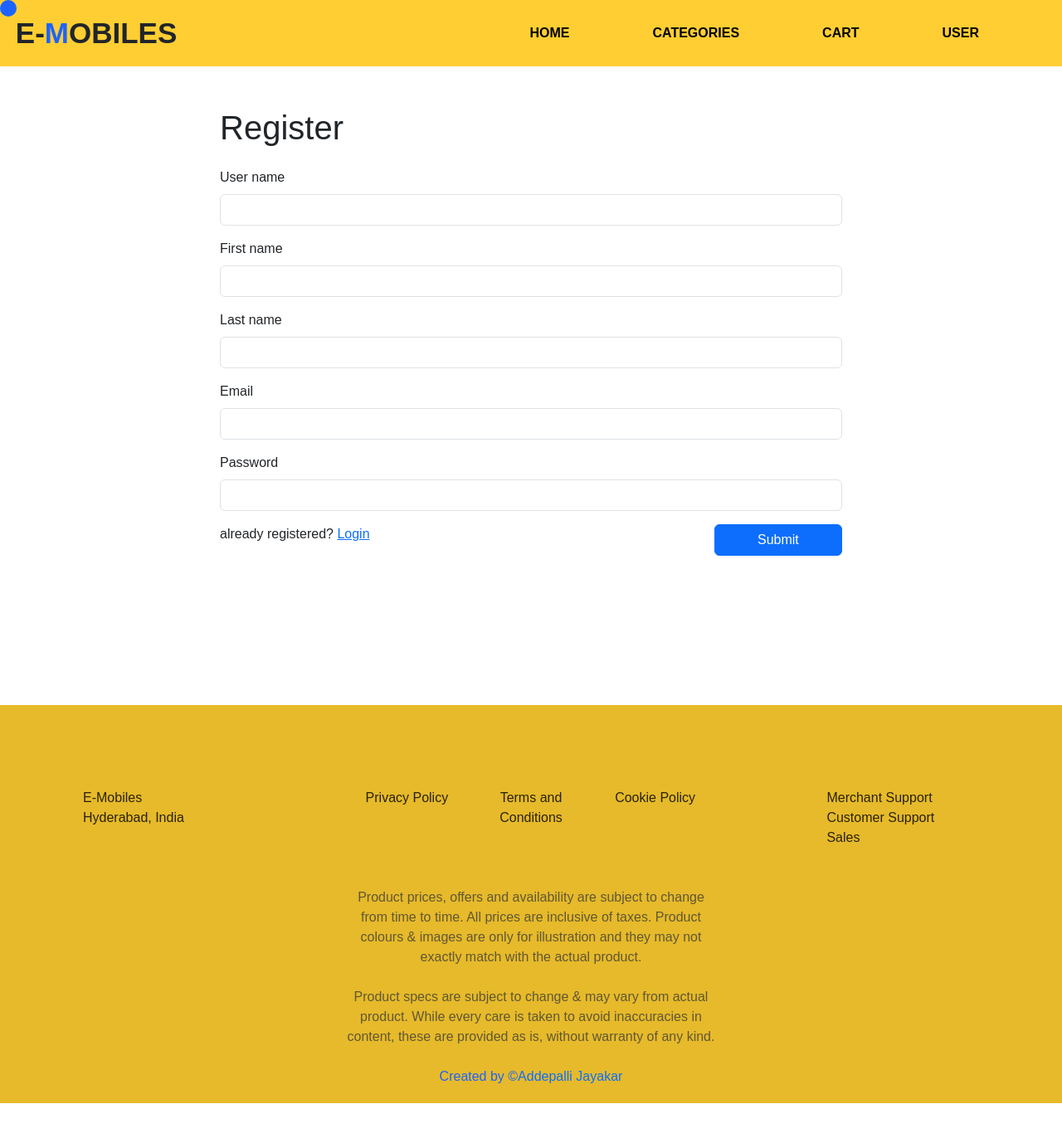
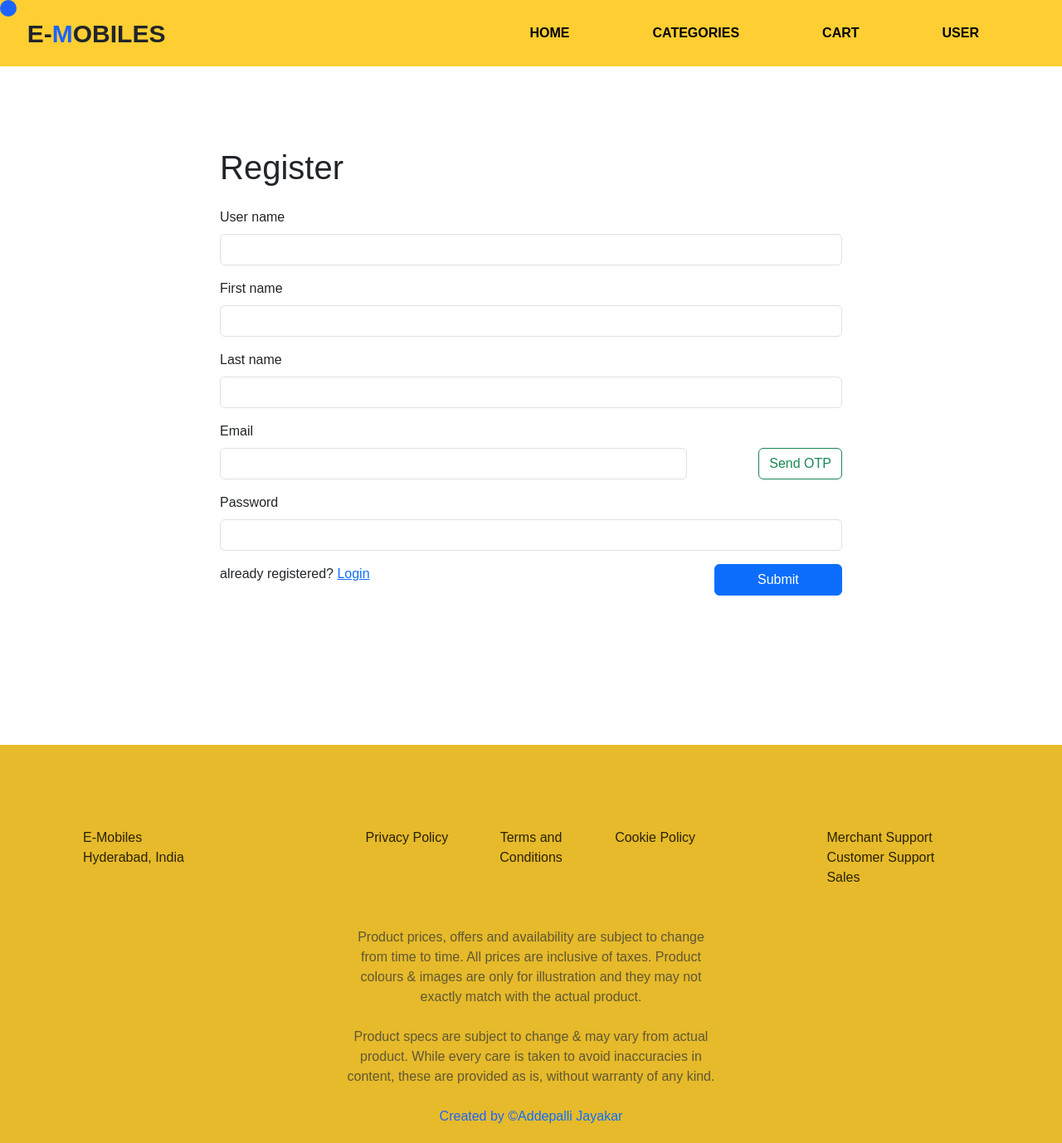
Before and after one commit to JayakarAddepalli/EMOBILESCART, a Django app: page /APP/register/ in a window 1280 px wide. Shown: the whole page at 83% size. Before the commit the page ends 1330 px from the top, so only its background shows below. Run offline with Django 5.2, Linux system fonts and the light colour scheme; some libraries are stand-ins or nearby versions; some web fonts are replaced.

Commit message:
Added Email Verification while performing registration process & also added some changes while payment

```diff
--- a/APP/views.py
+++ b/APP/views.py
@@ -121,28 +121,154 @@ def successView(request):
 
 # #########################################################################
 
+def RegisterView(request):
+    if request.method == "POST":
+        if "send_otp" in request.POST:
 
-def RegisterView(request):
-    if request.method == 'POST':
-        user = User.objects.filter(username = request.POST['username'])
-        if user.exists():
-            messages.info(request, 'user already exist')
-            return redirect(reverse('APP:register'))
+            email = request.POST.get("email")
 
-        form = Register(request.POST)
-        if form.is_valid():
-            form.save()
+            useremail = User.objects.filter(email=email).exists()
 
-            u = form.cleaned_data['username']
-            email = form.cleaned_data['email']
-            subject = 'Registered Successfully for E-MobileCart'
-            msg = f'Hi {u} , your Account has been created for E-MOBILECART. Enjoy Shopping'
+            if useremail:
+                return render(request, "register.html", {"error": "This email is already registered. Kindly use another email!"})
 
-            send_mail(subject=subject, message=msg, from_email=settings.EMAIL_HOST_USER, recipient_list=[email] )
-            return redirect(reverse('APP:login'))
 
-    form = Register()
-    return render(request, 'register.html', {'f':form})
+            username = request.POST.get("username")
+            firstname = request.POST.get("first_name")
+            lastname = request.POST.get("last_name")
+
+
+            if not email:
+                return render(request, "register.html", {"error": "Email is required"})
+
+            otp = random.randint(100000, 999999)  # Generate a 6-digit OTP
+            request.session["username"] = username
+            request.session["first_name"] = firstname
+            request.session["last_name"] = lastname
+            request.session["email_otp"] = otp  # Save OTP in session
+            request.session["otp_email"] = email
+            request.session["otp_verified"] = False
+            request.session["otp_sent"] = False
+
+            send_mail(
+                subject="Your OTP Code",
+                message=f"Your OTP is {otp}. Do not share it with anyone.",
+                from_email=settings.EMAIL_HOST_USER,
+                recipient_list=[email],
+                fail_silently=False,
+            )
+
+            request.session["otp_sent"] = True
+
+            return render(request, "register.html", {
+                "otp_sent": True,
+                "message": "OTP sent successfully!",
+                "email": email,
+                "username": username,
+                "firstname": firstname,
+                "lastname": lastname
+            })
+
+        elif "verify_otp" in request.POST:
+            entered_otp = request.POST.get("emailOTP")
+            stored_otp = request.session.get("email_otp")
+
+            if not entered_otp:
+                return render(request, "register.html", {
+                    "error": "Please enter the OTP",
+                    "otp_sent": True,
+                    "otp_verified": False,
+                    "email": request.session.get("otp_email"),
+                    "username": request.session.get("username"),
+                    "firstname": request.session.get("first_name"),
+                    "lastname": request.session.get("last_name"),
+                })
+
+            if str(entered_otp) == str(stored_otp):
+                request.session["otp_verified"] = True
+
+                return render(request, "register.html", {
+                    "message": "OTP verified successfully!",
+                    "otp_sent": False,
+                    "otp_verified": True,
+                    "email": request.session.get("otp_email"),
+                    "username": request.session.get("username"),
+                    "firstname": request.session.get("first_name"),
+                    "lastname": request.session.get("last_name"),
+                })
+            else:
+                return render(request, "register.html", {
+                    "error": "Invalid OTP",
+                    "otp_sent": True,
+                    "otp_verified": False,
+                    "email": request.session.get("otp_email"),
+                    "username": request.session.get("username"),
+                    "firstname": request.session.get("first_name"),
+                    "lastname": request.session.get("last_name"),
+                })
+
+        else:
+            request.session["username"] = request.POST.get("username")
+            request.session["first_name"] = request.POST.get("first_name")
+            request.session["last_name"] = request.POST.get("last_name")
+            request.session["otp_email"] = request.POST.get("email")
+
+            if not request.session.get("otp_sent"):
+                return render(request, "register.html", {
+                    "error": "Please verify your email before registering.",
+                    "otp_sent": False,
+                    "otp_verified": False,
+                    "email": request.session.get("otp_email"),
+                    "username": request.session.get("username"),
+                    "firstname": request.session.get("first_name"),
+                    "lastname": request.session.get("last_name"),
+                })
+
+            if not request.session.get("otp_verified"):  # Ensure OTP was verified
+                return render(request, "register.html", {
+                    "error": "Please verify your OTP before registering.",
+                    "otp_sent": True,
+                    "otp_verified": False,
+                    "email": request.session.get("otp_email"),
+                    "username": request.session.get("username"),
+                    "firstname": request.session.get("first_name"),
+                    "lastname": request.session.get("last_name"),
+                })
+
+            user = User.objects.filter(username = request.POST['username'])
+            if user.exists():
+                messages.info(request, 'user already exist')
+                return redirect(reverse('APP:register'))
+
+            form = Register(request.POST)
+            if form.is_valid():
+                form.save()
+
+                u = form.cleaned_data['username']
+                email = form.cleaned_data['email']
+                subject = 'Registered Successfully for E-MobileCart'
+                msg = f'Hi {u} , your Account has been created for E-MOBILECART. Enjoy Shopping'
+
+                send_mail(subject=subject, message=msg, from_email=settings.EMAIL_HOST_USER, recipient_list=[email] )
+
+                request.session["first_name"] = ""
+                request.session["last_name"] = ""
+                request.session["username"] = ""
+                request.session["otp_verified"] = False
+                request.session["otp_sent"] = False
+
+                return redirect(reverse('APP:login'))
+
+            form = Register()
+            return render(request, 'register.html', {'f':form})
+
+    return render(request, "register.html", {
+        "email": request.session.get("otp_email", ""),
+        "username": request.session.get("username", ""),
+        "firstname": request.session.get("first_name", ""),
+        "lastname": request.session.get("last_name", "")
+    })
+
 
 def CusLoginView(request):
     if request.method == 'POST':
@@ -158,8 +284,9 @@ def CusLoginView(request):
                 login(request, user)
 
                 send_mail(subject=subject, message=mesg, from_email=settings.EMAIL_HOST_USER, recipient_list=[user.email])
+                data = Trends.objects.all()
 
-                return render(request, 'home.html', {'u':user})
+                return render(request, 'home.html', {'u':user, 'd':data})
             else:
                 messages.info(request, 'invalid username or password')
                 return redirect(reverse('APP:login'))
@@ -172,6 +299,7 @@ def UserView(request):
 
 def CusLogoutView(request):
     logout(request)
+    request.session["otp_email"] = ""
     return redirect(reverse('APP:user'))
 
 def APPLEBUYNOWVIEW(request, id):
@@ -260,9 +388,10 @@ def viewcart(request):
 
     totalprize = applesum + oneplussum + samsungsum + redmisum + realmesum
 
+    originalUserEmail = request.session["otp_email"]
     if request.method == 'POST':
-        email = request.POST['email']
-        user = User.objects.filter(email= email)
+
+        user = User.objects.filter(email= originalUserEmail)
 
         # print(user[0].email)
         if user.exists():
@@ -270,7 +399,6 @@ def viewcart(request):
             pincode = request.POST['PinCode']
 
             paymentMode = request.POST['PaymentMode']
-
 
             if len(mobile) == 10 and len(pincode) == 6:
 
@@ -334,7 +462,7 @@ def viewcart(request):
 
 
 
-    return render(request, 'cart.html', {'cartitems':cartitems, 'onepluscartitem':onepluscartitem, 'samsungcartitem':samsungcartitem, 'redmicartitem':redmicartitem, 'realmecartitem':realmecartitem, 'appletotalprize':applesum, 'oneplustotalprize':oneplussum, 'samsungtotalprize':samsungsum, 'redmitotalprize':redmisum, 'realmetotalprize':realmesum, 'totalprize':totalprize})
+    return render(request, 'cart.html', {'cartitems':cartitems, 'onepluscartitem':onepluscartitem, 'samsungcartitem':samsungcartitem, 'redmicartitem':redmicartitem, 'realmecartitem':realmecartitem, 'appletotalprize':applesum, 'oneplustotalprize':oneplussum, 'samsungtotalprize':samsungsum, 'redmitotalprize':redmisum, 'realmetotalprize':realmesum, 'totalprize':totalprize, 'originalUserEmail': originalUserEmail})
 
 
 @login_required(login_url='APP:login')
--- a/static/userjs.js
+++ b/static/userjs.js
@@ -20,7 +20,7 @@ window.addEventListener('scroll',()=>{
 
 let useranchorlink = document.getElementById('useranchorlink');
 
-    if(location.href == 'https://jayakara.pythonanywhere.com/APP/user/' ){
+    if(location.href == 'https://jayakar.pythonanywhere.com/APP/user/' ){
         useranchorlink.style.color = 'blue';
     }
     else{
@@ -35,14 +35,15 @@ let useranchorlink = document.getElementById('useranchorlink');
 let useranchor = document.getElementById('useranchor');
 
 customer.addEventListener('click',()=>{
-    location.href = 'http://127.0.0.1:8000/APP/login/'
+    location.href = 'http://jayakar.pythonanywhere.com/APP/login/'
 })
 
 admin.addEventListener('click',()=>{
-    location.href = 'http://127.0.0.1:8000/admin/'
+    location.href = 'http://jayakar.pythonanywhere.com/admin/'
+    console.log(location.href);
 });
 
-if((window.location.href == 'https://jayakara.pythonanywhere.com/APP/user/') || (window.location.href == 'http://127.0.0.1:8000/APP/register/') || (window.location.href == 'http://127.0.0.1:8000/APP/login/')){
+if((window.location.href == 'https://jayakar.pythonanywhere.com/APP/user/') || (window.location.href == 'http://jayakar.pythonanywhere.com/APP/register/') || (window.location.href == 'https://jayakar.pythonanywhere.com/APP/login/')){
     useranchor.style.color = '#1D63FF';
 }
 
--- a/template/nav.html
+++ b/template/nav.html
@@ -117,13 +117,13 @@
 <body>
     <header>
         <nav id="navbar">
-            <div id="logoimg">
+            <div id="logoimg" style='font-size:30px'>
                 E-<span style="color: #1D63FF;">M</span>OBILES
             </div>
             <div id="navicondiv">
                 <img src="{% static 'navicon.png' %}" alt="" id="navicon">
             </div>
-            <div id="anchor">
+            <div id="anchor" style='font-size:16px'>
                 <div id="crossdiv">
                     <img src="{% static 'cross.png' %}" alt="" id="cross">
                 </div>
--- a/template/register.html
+++ b/template/register.html
@@ -37,32 +37,46 @@
 {% endblock head %}
 
 {% block body %}
-<div class="reg">
+<div class="reg mt-5">
     <form action="" method="post" enctype="multipart/form-data" class="registerform mx-auto">
         {% csrf_token %}
         <h1 class="mb-4">Register</h1>
-        {% if messages %}
-            {% for message in messages %}
-            <div class="alert alert-danger">
+        {% if message %}
+            <div class="alert alert-success">
                 {{message}}
             </div>
-            {% endfor %}
+        {% elif error %}
+            <div class="alert alert-danger">
+                {{error}}
+            </div>
         {% endif %}
         <div class="mb-3">
             <label for="un" class="form-label">User name</label>
-            <input type="text" name="username" id="un" class="form-control">
+            <input type="text" name="username" id="un" class="form-control" value="{{username}}">
         </div>
         <div class="mb-3">
             <label for="fn" class="form-label">First name</label>
-            <input type="text" name="first_name" id="fn" class="form-control">
+            <input type="text" name="first_name" id="fn" class="form-control" value="{{firstname}}">
         </div>
         <div class="mb-3">
             <label for="ln" class="form-label">Last name</label>
-            <input type="text" name="last_name" id="ln" class="form-control">
+            <input type="text" name="last_name" id="ln" class="form-control" value="{{lastname}}">
         </div>
         <div class="mb-3">
             <label for="em" class="form-label">Email</label>
-            <input type="email" name="email" id="em" class="form-control">
+            <div class='d-flex justify-content-between'>
+                <input type="email" name="email" id="em" class="form-control w-75" value="{{email}}">
+                <button type="submit" name="send_otp" class='btn btn-outline-success w-auto'>Send OTP</button>
+            </div>
+            {% if otp_sent %}
+            <div class="mb-3">
+                <label for="otpInput" class="form-label">Enter OTP</label>
+                <div class='d-flex justify-content-between'>
+                    <input type='number' name='emailOTP' id="otpInput" class='form-control w-75' value={{entered_otp}} placeholder='Enter OTP'>
+                    <button type="submit" name="verify_otp" class='btn btn-outline-info w-auto' >Verify</button>
+                </div>
+            </div>
+            {% endif %}
         </div>
         <div class="mb-3">
             <label for="ps" class="form-label">Password</label>
```
Also changed, not shown: template/cart.html (+22 -10 lines), db.sqlite3, static/QR.jpg (added).
